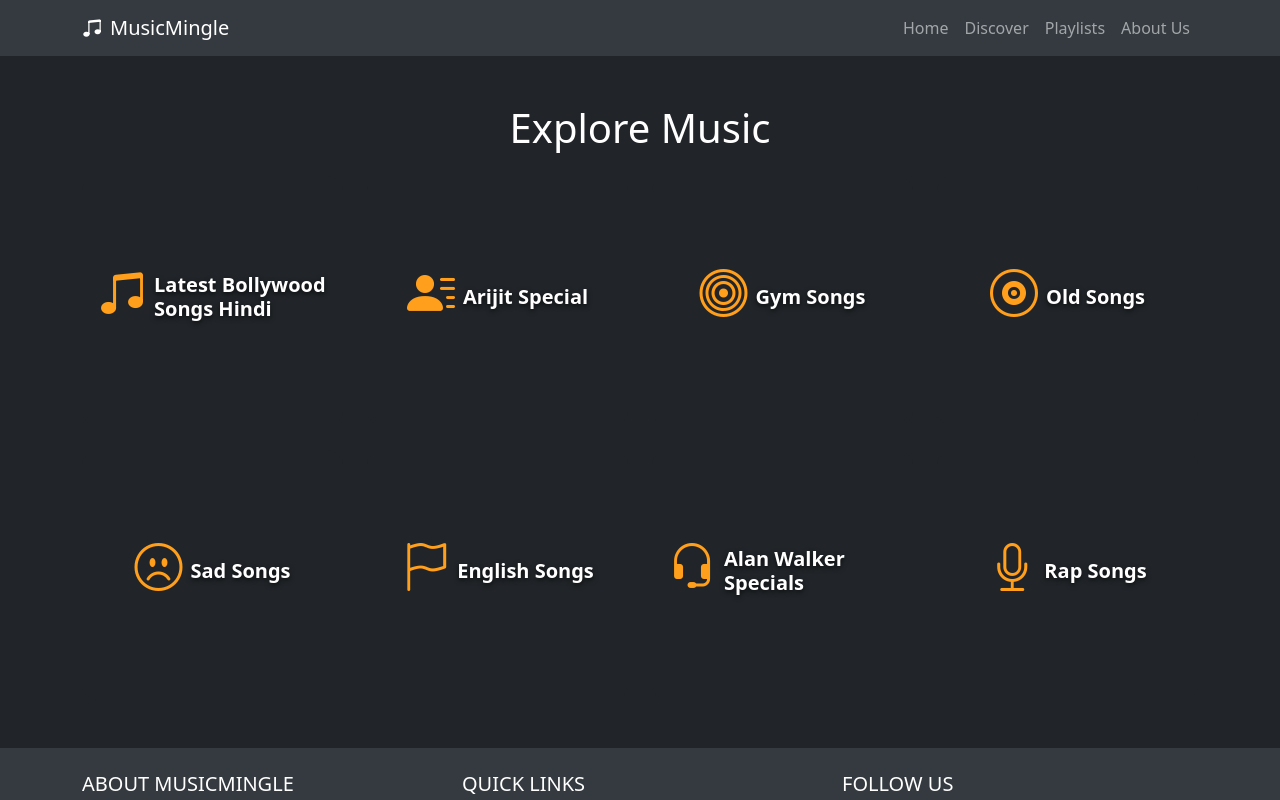
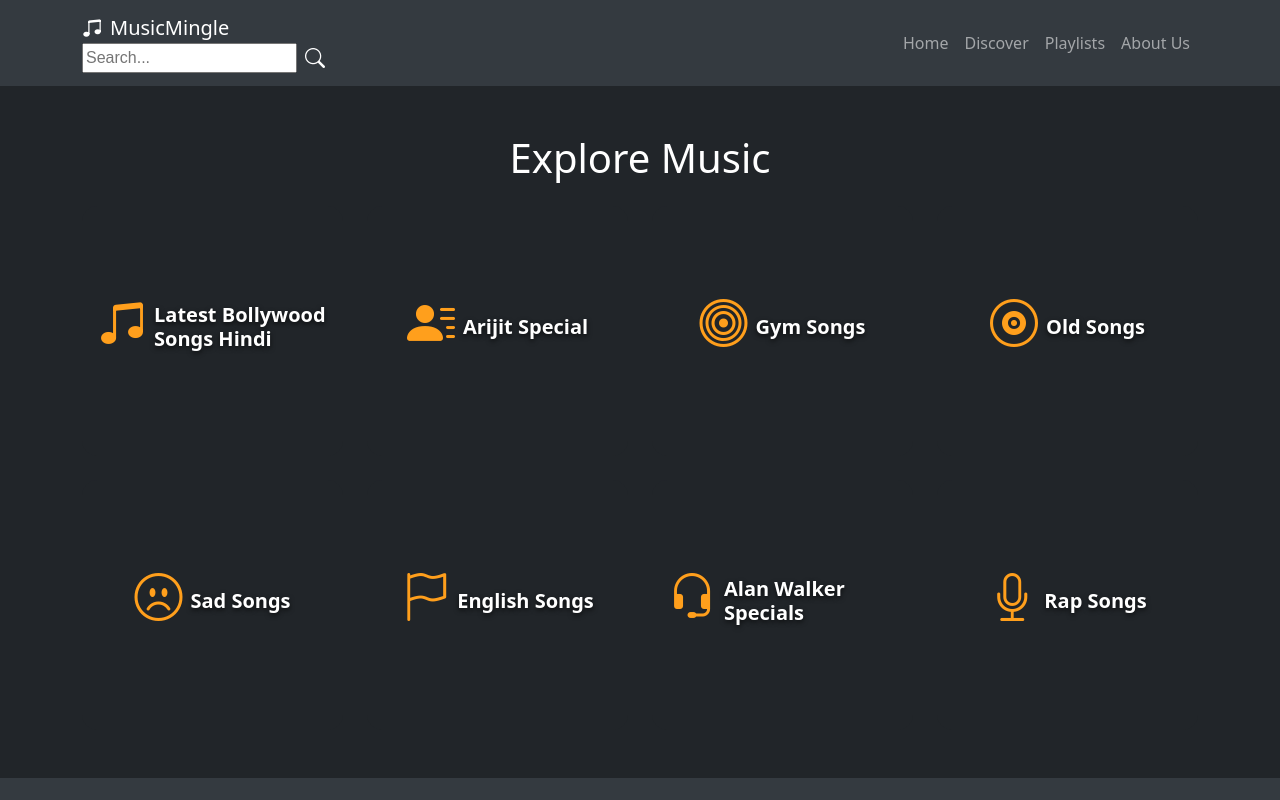
Before and after one commit to surajsinghIT/Audio-player, a React (Create React App) app: page / in a window 1280 px wide. Shown: the top 800 px of the page. Built offline with nearby package versions, Linux system fonts and the light colour scheme.

Commit message:
search feature added

```diff
--- a/package.json
+++ b/package.json
@@ -1,7 +1,7 @@
 {
   "name": "songspot",
   "version": "0.1.0",
-  "homepage": "https://myusername.github.io/my-app",
+  "homepage": "https://myusername.github.io/",
   "private": true,
   "dependencies": {
     "@testing-library/jest-dom": "^5.17.0",
@@ -44,5 +44,8 @@
       "last 1 firefox version",
       "last 1 safari version"
     ]
+  },
+  "devDependencies": {
+    "webpack": "^4.47.0"
   }
 }
--- /dev/null
+++ b/src/Components/Common/SearchBox/SearchBox.css
@@ -0,0 +1,3 @@
+input[type='search'] {
+  font-size: 16px; /* Small font size */
+}
--- /dev/null
+++ b/src/Components/Common/SearchBox/SearchBox.jsx
@@ -0,0 +1,39 @@
+import { useNavigate } from "react-router-dom";
+import "./SearchBox.css";
+import { useEffect, useState } from "react";
+
+const SearchBox = () => {
+  const [text,setText] = useState('');
+  const navigate = useNavigate()
+
+  useEffect(()=>{
+   if(text === ""){
+    navigate('/')
+   }
+  },[text])
+
+  const handleSearch = (e) => {
+
+   const value= e.target.value;
+   console.log("value",value) ;
+   setText(value)
+  }
+
+  const onSearch = () => {
+    navigate(`/songs-listings?title=${text}` , { replace: true })
+  }
+  return (
+    <span className=" d-flex gap-2">
+    <input type="search"
+     id="gsearch"
+     name="gsearch"
+     style={{ fontFamily: 'Arial, sans-serif' }}
+     placeholder="Search..."
+     onChange={handleSearch}
+     />
+     <i class="bi bi-search" onClick={onSearch}></i>
+     </span>
+  );
+};
+
+export default SearchBox;
--- /dev/null
+++ b/src/Components/NoDataFound/NoData.css
@@ -0,0 +1,14 @@
+.no-data{
+    display: flex;
+    flex-direction: column;
+    justify-content: center;
+    align-items: center;
+    text-align: center;
+    .not-found-msg{
+        font-weight: 600;
+    }
+}
+
+.img-fluid{
+    width: 38rem;
+}
--- /dev/null
+++ b/src/Components/NoDataFound/NoData.jsx
@@ -0,0 +1,22 @@
+
+import { useNavigate } from 'react-router-dom';
+import NoDataImg from '../../Assets/Images/NoData.jpg'
+import './NoData.css';
+const NoDataFound = ({txt}) => {
+    const navigate = useNavigate();
+  return (
+    <>
+    <div className='p-4' >
+      <div className="no-data ">
+            <img src={NoDataImg} className='img-fluid'/>
+            <div className="text-danger p-2">
+            {txt ? txt : ""}
+            </div>
+            <button type="button" class="btn btn-info btn-sm" onClick={()=>navigate('/')} style={{background:'#c7e0e5'}}>Go Home</button>
+        </div>
+        </div>
+    </>
+  )
+}
+
+export default NoDataFound;
--- a/src/Components/Pages/Header/HeaderSection.jsx
+++ b/src/Components/Pages/Header/HeaderSection.jsx
@@ -1,5 +1,6 @@
 import React from "react";
 import { Navbar, Nav, Container } from "react-bootstrap";
+import SearchBox from "../../Common/SearchBox/SearchBox";
 
 const HeaderSection = () => {
   return (
@@ -9,6 +10,7 @@ const HeaderSection = () => {
         <Navbar.Brand href="#">
           <i className="bi bi-music-note-beamed me-2"></i>
           MusicMingle
+         &nbsp;&nbsp; <SearchBox />
         </Navbar.Brand>
 
         {/* Toggle Button for Mobile View */}
--- a/src/Components/Pages/SongsDetail/SongsDetailSection.jsx
+++ b/src/Components/Pages/SongsDetail/SongsDetailSection.jsx
@@ -4,6 +4,8 @@ import SongsDetailShimmer from '../../Common/ShimmerScreen';
 import ShimmerScreen from '../../Common/ShimmerScreen';
 import './SongsDetails.css'
 import { Navigate, useNavigate } from 'react-router-dom';
+import { useSearchParams } from "react-router-dom";
+import NoData from '../../NoDataFound/NoData';
 
 function SongsDetailSection() {
 
@@ -11,7 +13,9 @@ function SongsDetailSection() {
     const [keyword, setKeyword] = useState('');
     const [isLoading,setisLoading] = useState(false);
     const [remove, setRemove] = useState(true);
+    const [error, setError] = useState(false);
     const [currentAudio, setCurrentAudio] = useState(null);
+
     const search = window.location.search;
     const params = new URLSearchParams(search);
     const title = params.get("title");
@@ -19,9 +23,13 @@ function SongsDetailSection() {
     const navigate = useNavigate();
     const hasFetched = useRef();
     console.log("hasFetched",!hasFetched.current)
+    // what is hasFetched ?
+//     On the initial render, hasFetched.current is undefined because useRef() initializes the value to undefined by default.
+// undefined is a falsy value in JavaScript, so the condition if (title && !hasFetched.current) evaluates to true (since !undefined is true).
+// As a result, the control enters the if block, the API is called, and hasFetched.current is set to true.
 
     useEffect(() => {
-      if (title && !hasFetched.current){
+      if (title ){
         setisLoading(true);
         const fetchData = async () => {
           try {
@@ -31,11 +39,12 @@ function SongsDetailSection() {
             console.log("Response", response.data.tracks.items);
             setData(response.data.tracks.items);
           } catch (error) {
+            setError(true);
             console.log("Error:", error);
           }
         };
         fetchData();
-        hasFetched.current = true;
+        // hasFetched.current = true;
       }
       }, [title]);
 
@@ -71,9 +80,12 @@ function SongsDetailSection() {
 
 
     return (
-        <div>
+
+        <>
+          {error ? <NoData txt={"Something went wrong, please try again"} />
+           :
             <div className="container p-2">
-            <button type="button" class="btn btn-secondary" onClick={()=>navigate(-1)}>Back</button>
+            <button type="button" class="btn btn-secondary" onClick={()=>navigate('/')}>Back</button>
                 <div className="row p-custom">
                 {isLoading ?
                 ( Array.from({ length: 6 }).map((_, index) => (
@@ -104,7 +116,8 @@ function SongsDetailSection() {
                     ))}
                 </div>
             </div>
-        </div>
+            }
+        </>
     )
 }
 
```
Also changed, not shown: src/Assets/Images/NoData.jpg (added), 1 other file (tests, documents, lock files or other folders).
